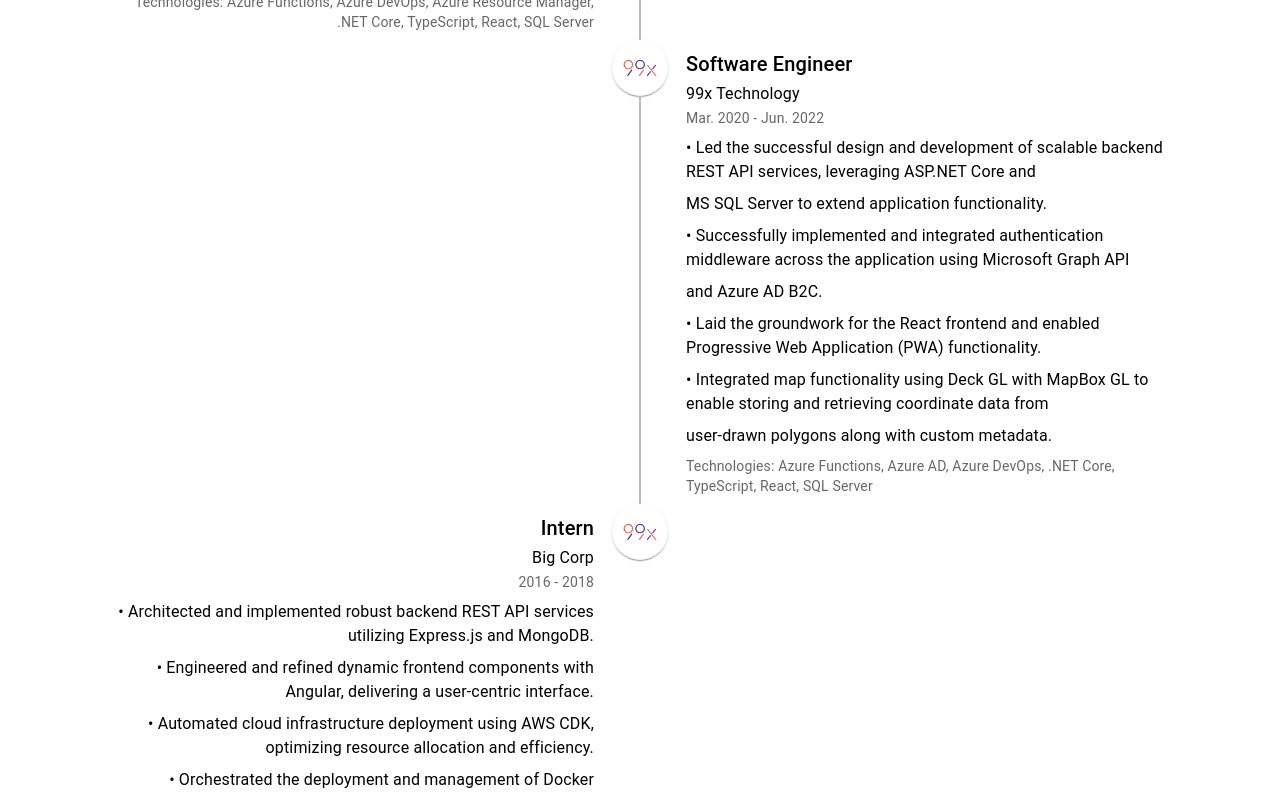
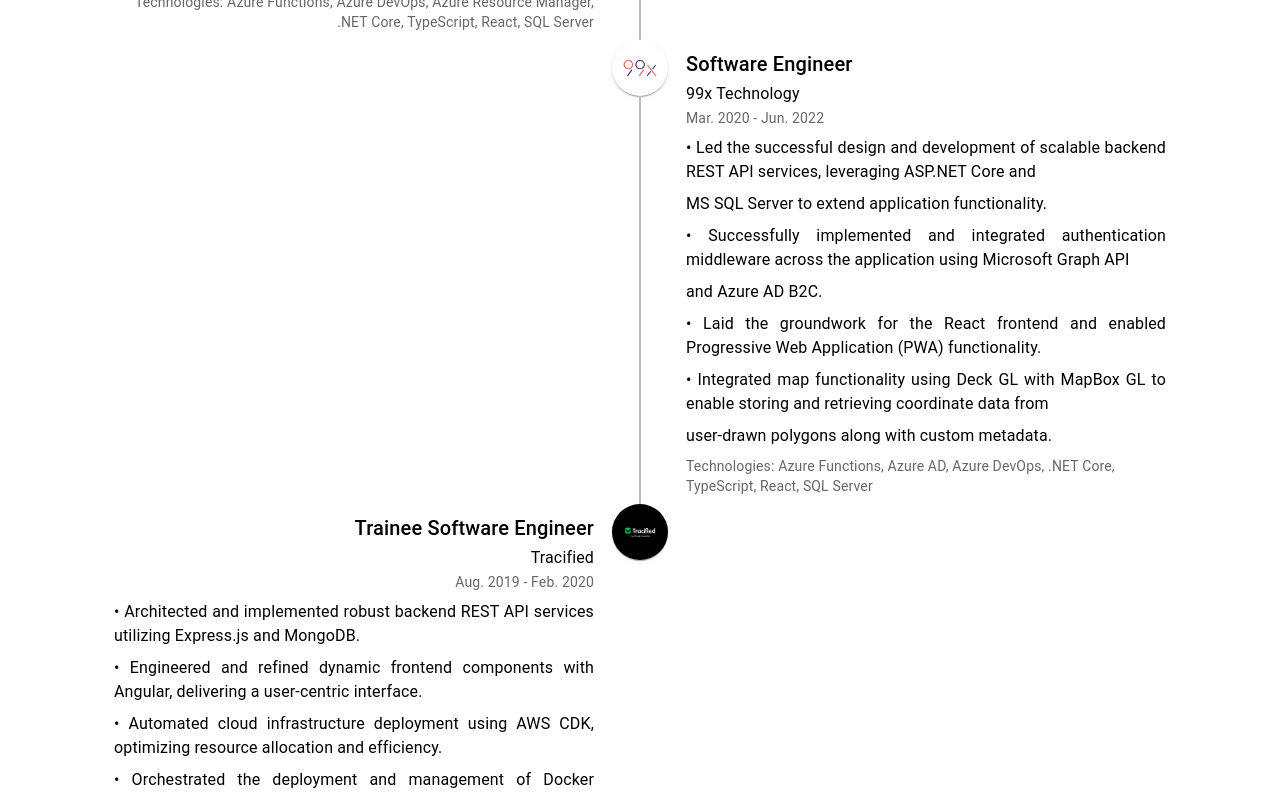
Before and after one commit to isuru117/portfolio, a React (Create React App) app: page / in a window 1280 px wide. Shown: the part 1200-1995 px from the top of the page. Built offline with nearby package versions, Linux system fonts and the light colour scheme.

Commit message:
update content

```diff
--- a/src/components/Experience/Experience.tsx
+++ b/src/components/Experience/Experience.tsx
@@ -3,6 +3,7 @@
 import { TimelineItem, TimelineSeparator, TimelineConnector, TimelineContent, Timeline } from '@mui/lab';
 import logo_99x from '../../assets/logos/99x.png';
 import logo_pmtc from '../../assets/logos/pmtc.png';
+import logo_tracified from '../../assets/logos/tracified.jpeg';
 
 const experiences = [
     {
@@ -14,7 +15,7 @@
         • Ensure high standards of project execution through rigorous management and review processes, enhancing the project’s technological advancement and market readiness.
         • Brought forward and executed the company’s real-time data logger project, significantly enhancing the efficiency of vehicle diagnostics and monitoring capabilities through improved data collection and analysis.`,
         technologies: 'Flutter, HERE Maps, AWS, Python, IPEmotion RT',
-        icon: logo_pmtc
+        icon: { image: logo_pmtc, color: 'white' }
     },
     {
         date: 'Jun. 2022 - Aug. 2022',
@@ -25,7 +26,7 @@
         • Streamlined infrastructure deployment on Azure utilizing ARM templates.
         • Achieved in developing a compatibility layer between Mapbox GL with React Beautiful DND libraries, meeting client specifications for enhanced drag-and-drop functionalities.`,
         technologies: 'Azure Functions, Azure DevOps, Azure Resource Manager, .NET Core, TypeScript, React, SQL Server',
-        icon: logo_99x
+        icon: { image: logo_99x, color: 'white' }
     },
     {
         date: 'Mar. 2020 - Jun. 2022',
@@ -41,12 +42,12 @@
         user-drawn polygons along with custom metadata.
         `,
         technologies: 'Azure Functions, Azure AD, Azure DevOps, .NET Core, TypeScript, React, SQL Server',
-        icon: logo_99x
+        icon: { image: logo_99x, color: 'white' }
     },
     {
-        date: '2016 - 2018',
-        title: 'Intern',
-        company: 'Big Corp',
+        date: 'Aug. 2019 - Feb. 2020',
+        title: 'Trainee Software Engineer',
+        company: 'Tracified',
         description: `
         • Architected and implemented robust backend REST API services utilizing Express.js and MongoDB.
         • Engineered and refined dynamic frontend components with Angular, delivering a user-centric interface.
@@ -54,15 +55,15 @@
         • Orchestrated the deployment and management of Docker containers on AWS EC2 instances, bolstering application scalability and reliability.
         • Enhanced an in-house JSON data query language written in C++, significantly improving the performance`,
         technologies: 'AWS EC2, AWS S3, AWS CDK, ExpressJS, TypeScript, C++, Angular, MongoDB, Jenkins, Docker',
-        icon: logo_99x
+        icon: { image: logo_tracified, color: 'black' }
     },
 ];
 
 const ExperienceDescription = ({ description }: { description: string }) => {
     const paragraphs = description.split('\n').map((paragraph, index) => (
-        <Typography key={index} variant="body1" style={{ marginBottom: '8px' }}>
+        <Typography key={index} variant="body1" style={{ marginBottom: '8px', textAlign: 'justify' }}>
             {paragraph}
-        </Typography>
+        </Typography >
     ));
 
     return <>{paragraphs}</>;
@@ -99,7 +100,7 @@
                                         width: 56,
                                         height: 56,
                                         borderRadius: '50%',
-                                        bgcolor: 'background.paper',
+                                        bgcolor: experience.icon.color,
                                         display: 'flex',
                                         alignItems: 'center',
                                         justifyContent: 'center',
@@ -107,7 +108,7 @@
                                     }}
                                 >
                                     <img
-                                        src={experience.icon}
+                                        src={experience.icon.image}
                                         alt={`${experience.company} logo`}
                                         style={{ width: 40, height: 40, borderRadius: '50%' }}
                                     />
```
Also changed, not shown: src/assets/logos/tracified.jpeg (added).
